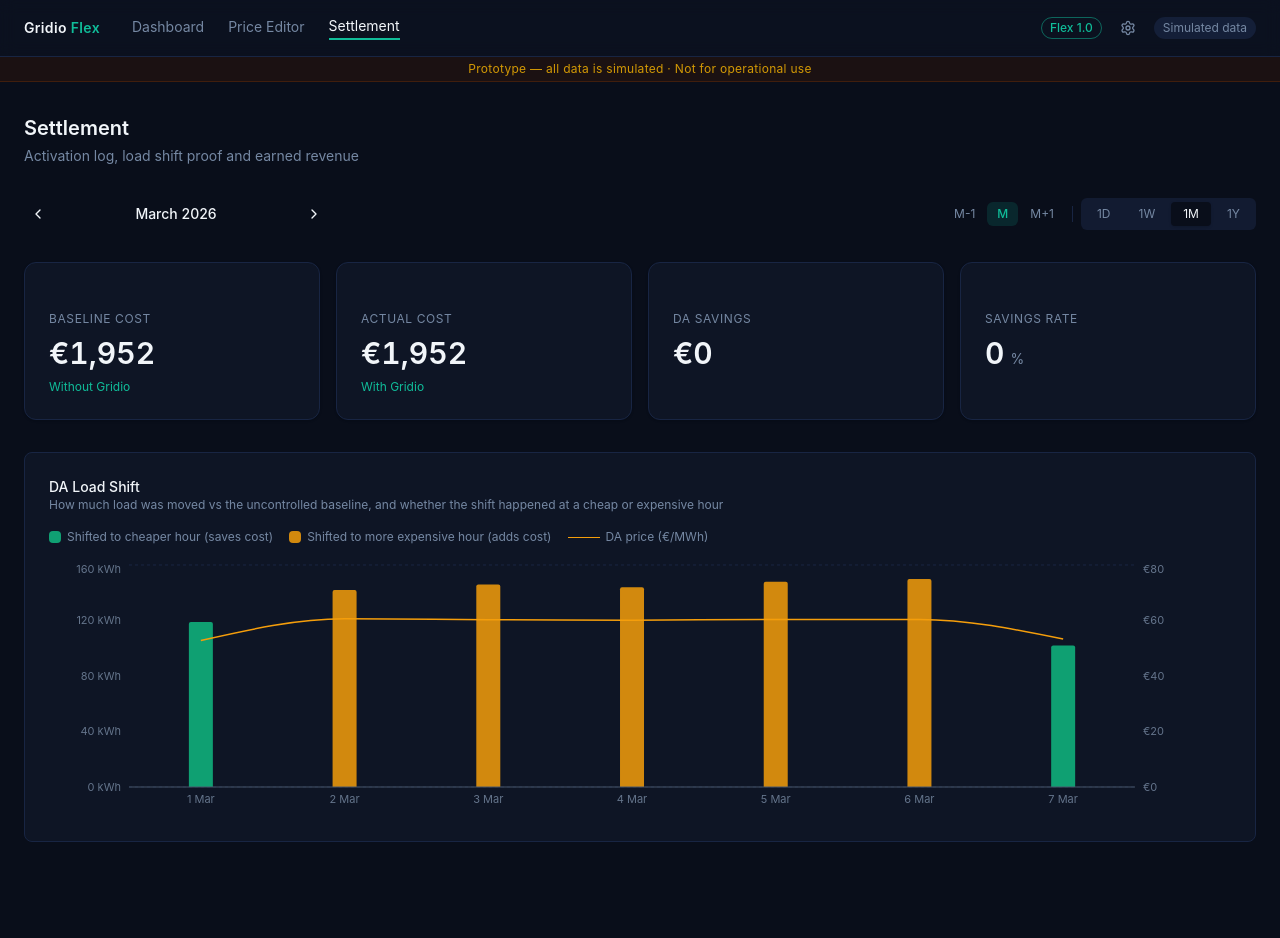
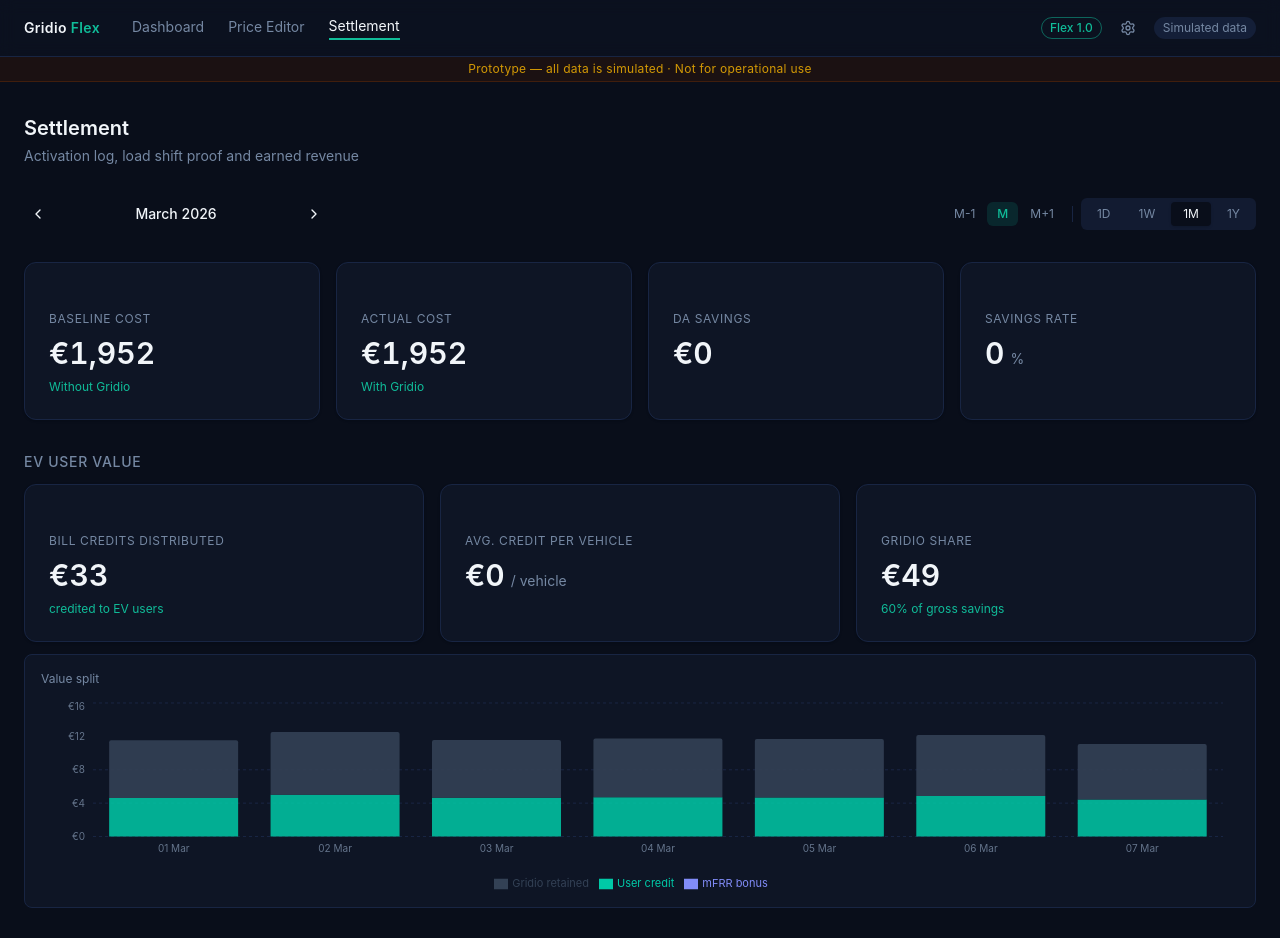
Before and after one commit to kristjankuhi/gridio-flex-pa1, a React (Vite) app: page /settlement in a window 1280 px wide. Shown: the top 938 px of the page. Before the commit the page ends 874 px from the top, so only its background shows below. Built offline with nearby package versions, Linux system fonts and the light colour scheme.

Commit message:
feat: Settlement — User Value panel with bill credits and value split chart
Co-Authored-By: Claude Sonnet 4.6 <noreply@anthropic.com>

```diff
--- a/src/pages/Settlement.tsx
+++ b/src/pages/Settlement.tsx
@@ -6,9 +6,15 @@ import { StatCard } from '@/components/StatCard';
 import {
   generateActivationHistory,
   generateLoadShiftBlocks,
+  generateUserEconomics,
 } from '@/data/generators';
 import { LoadShiftChart } from '@/components/LoadShiftChart';
-import type { ActivationRecord, LoadShiftBlock } from '@/types';
+import { UserValueChart } from '@/components/UserValueChart';
+import type {
+  ActivationRecord,
+  LoadShiftBlock,
+  UserEconomicsBlock,
+} from '@/types';
 import { useSettings } from '@/store/settingsStore';
 
 function exportCsv(activations: ActivationRecord[], label: string) {
@@ -71,6 +77,34 @@ export function Settlement() {
       ),
     [allShiftBlocks, range]
   );
+
+  const allEconomics = useMemo<UserEconomicsBlock[]>(
+    () => generateUserEconomics(365),
+    []
+  );
+  const economicsBlocks = useMemo(
+    () =>
+      allEconomics.filter(
+        (b) => b.timestamp >= range.start && b.timestamp <= range.end
+      ),
+    [allEconomics, range]
+  );
+
+  const totalUserCredit = economicsBlocks.reduce(
+    (s, b) => s + b.userCreditEur,
+    0
+  );
+  const totalGridioRetained = economicsBlocks.reduce(
+    (s, b) => s + b.gridioRetainedEur,
+    0
+  );
+  const avgCreditPerEv = totalUserCredit / 847;
+  const gridioSharePct =
+    totalUserCredit + totalGridioRetained > 0
+      ? Math.round(
+          (totalGridioRetained / (totalUserCredit + totalGridioRetained)) * 100
+        )
+      : 60;
 
   const capacityRevenue = activations.reduce(
     (s, a) => s + a.capacityPaymentEur,
@@ -164,6 +198,36 @@ export function Settlement() {
         </div>
       )}
 
+      {/* User Value panel */}
+      <div className="space-y-3">
+        <h2 className="text-sm font-medium text-muted-foreground uppercase tracking-wider">
+          EV User Value
+        </h2>
+        <div className="grid grid-cols-3 gap-4">
+          <StatCard
+            label="Bill Credits Distributed"
+            value={`€${Math.round(totalUserCredit).toLocaleString()}`}
+            unit=""
+            trend="credited to EV users"
+          />
+          <StatCard
+            label="Avg. Credit per Vehicle"
+            value={`€${Math.round(avgCreditPerEv)}`}
+            unit="/ vehicle"
+          />
+          <StatCard
+            label="Gridio Share"
+            value={`€${Math.round(totalGridioRetained).toLocaleString()}`}
+            unit=""
+            trend={`${gridioSharePct}% of gross savings`}
+          />
+        </div>
+        <div className="bg-card border border-border rounded-lg p-4">
+          <p className="text-xs text-muted-foreground mb-3">Value split</p>
+          <UserValueChart blocks={economicsBlocks} timeWindow={timeWindow} />
+        </div>
+      </div>
+
       {!settings.flex2Enabled && shiftBlocks.length > 0 && (
         <div className="bg-card border border-border rounded-lg p-6">
           <LoadShiftChart blocks={shiftBlocks} timeWindow={timeWindow} />
```
